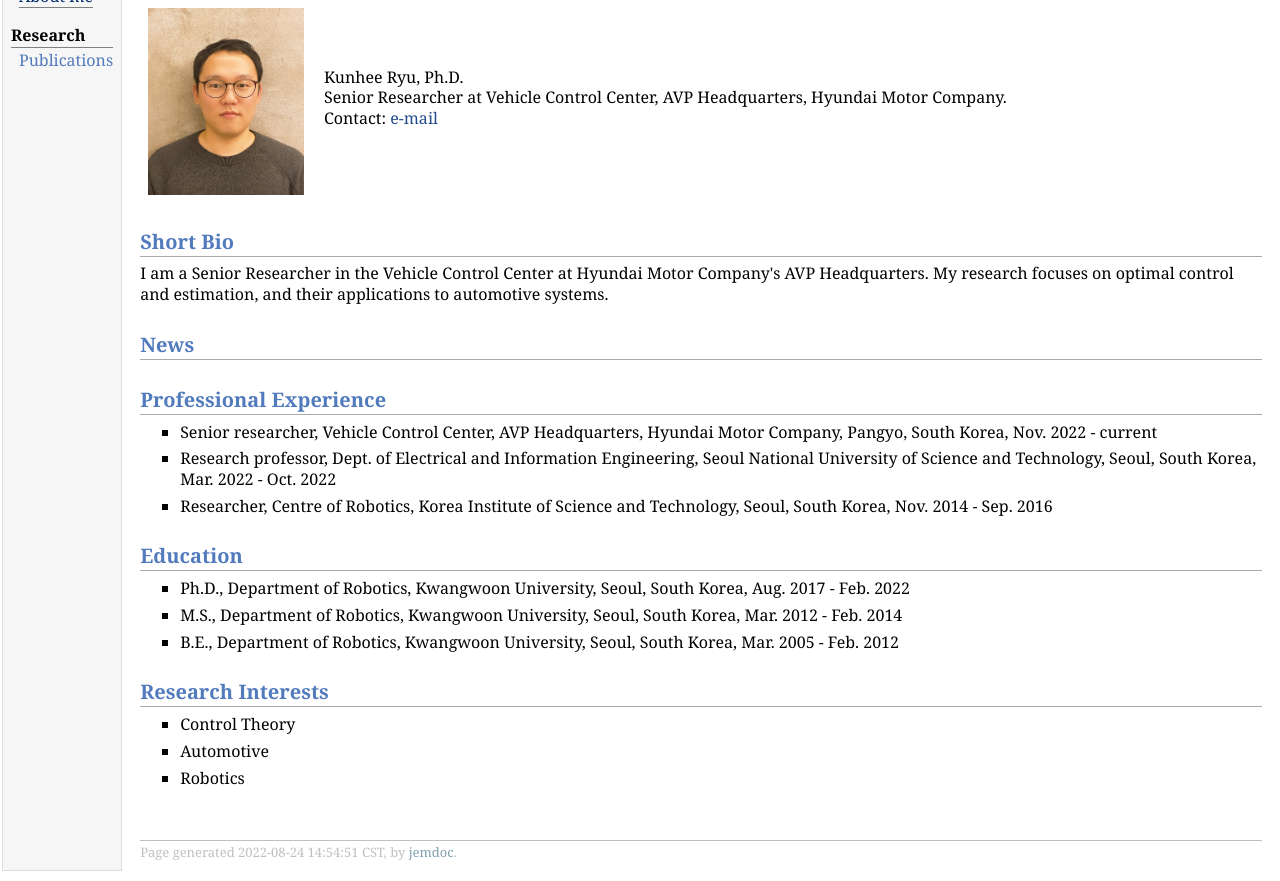
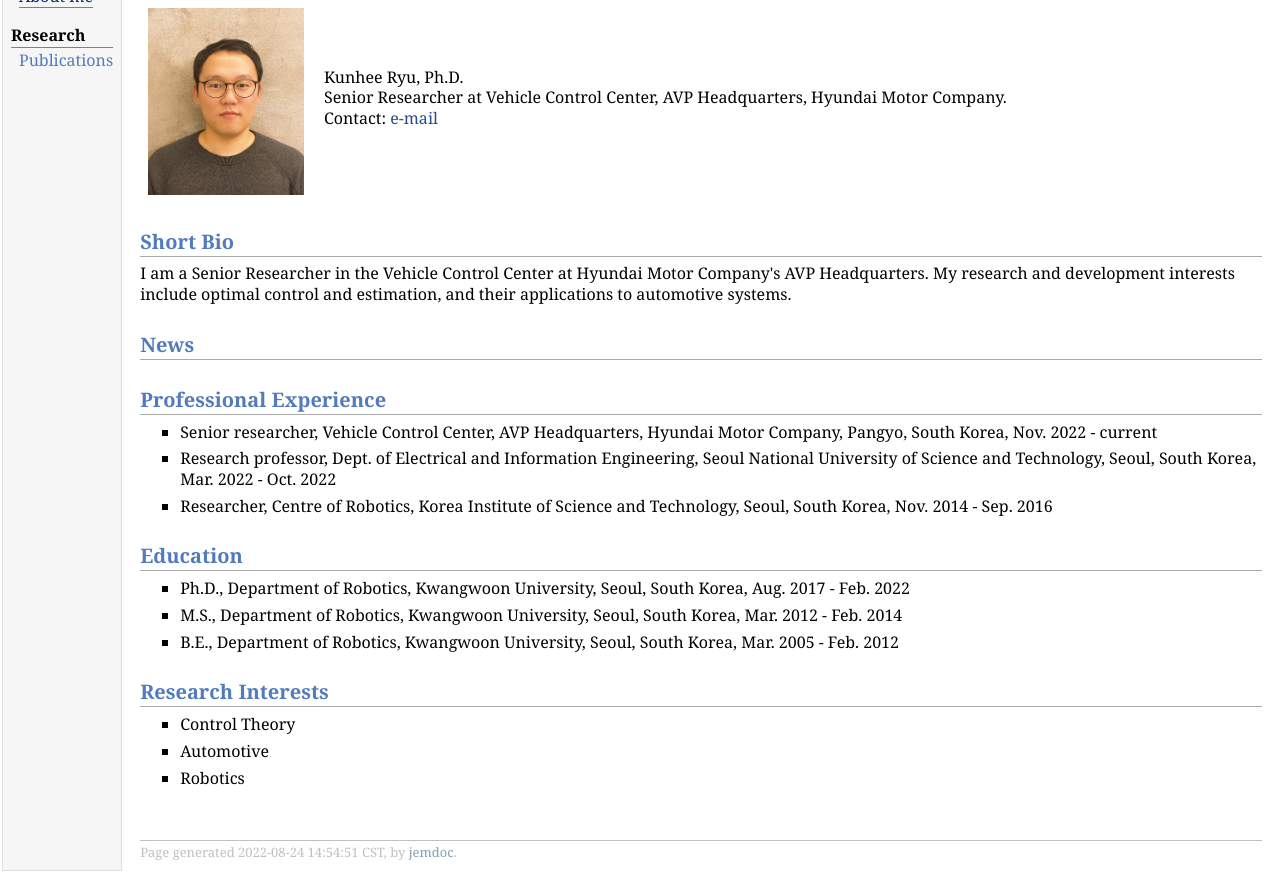
Before and after one commit to ryuhhh/ryuhhh.github.io, a plain HTML site: page index.html in a window 1280 px wide. Shown: the part 68-949 px from the top of the page. Drawn offline with Linux system fonts and the light colour scheme.

Commit message:
Update index.html

```diff
--- a/index.html
+++ b/index.html
@@ -27,7 +27,8 @@ Senior Researcher at Vehicle Control Center, AVP Headquarters, Hyundai Motor Com
 Contact: <a href="mailto:ryuhhh@gmail.com">e-mail</a>
 </td></tr></table>
 <h2>Short Bio </h2>
-<p>I am a Senior Researcher in the Vehicle Control Center at Hyundai Motor Company's AVP Headquarters. My research focuses on optimal control and estimation, and their applications to automotive systems.
+<p>I am a Senior Researcher in the Vehicle Control Center at Hyundai Motor Company's AVP Headquarters.
+My research and development interests include optimal control and estimation, and their applications to automotive systems.
 </p>
 <h2>News </h2>
 <h2>Professional Experience </h2>
```
